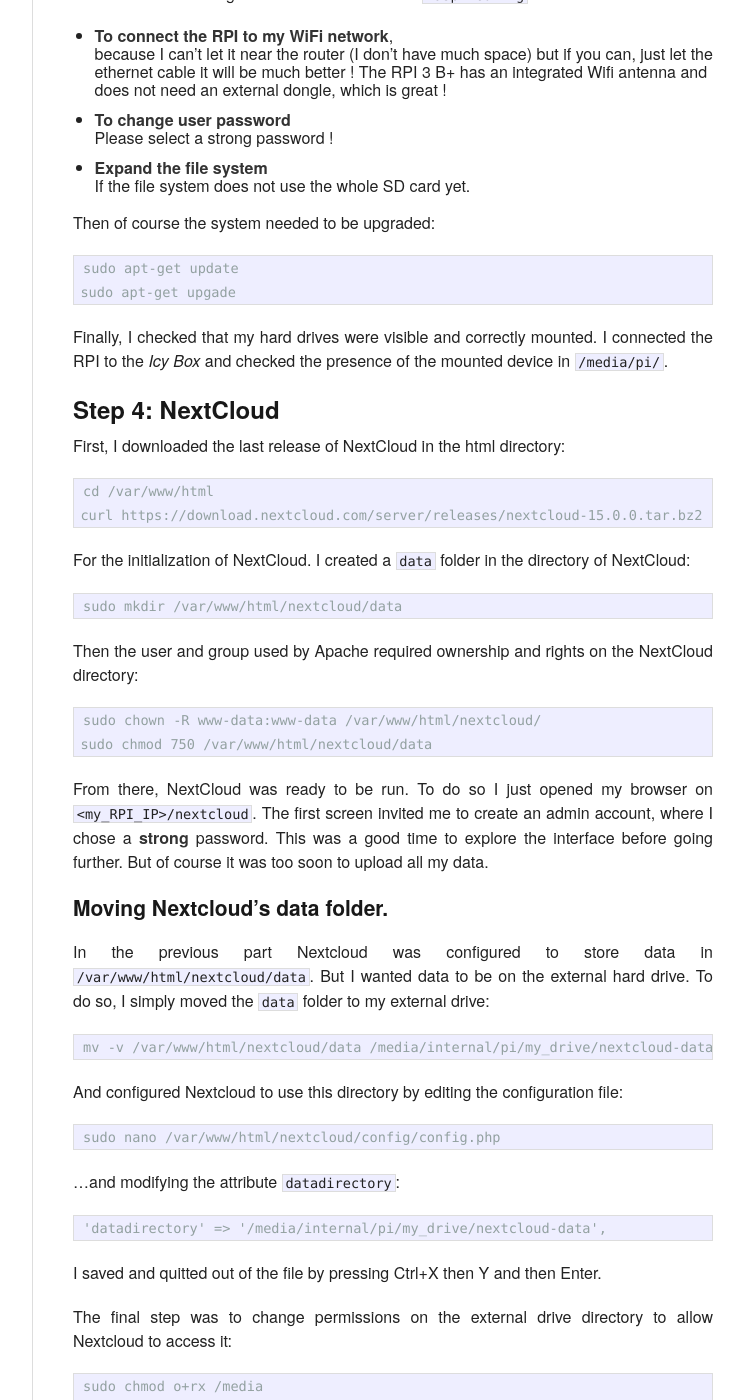
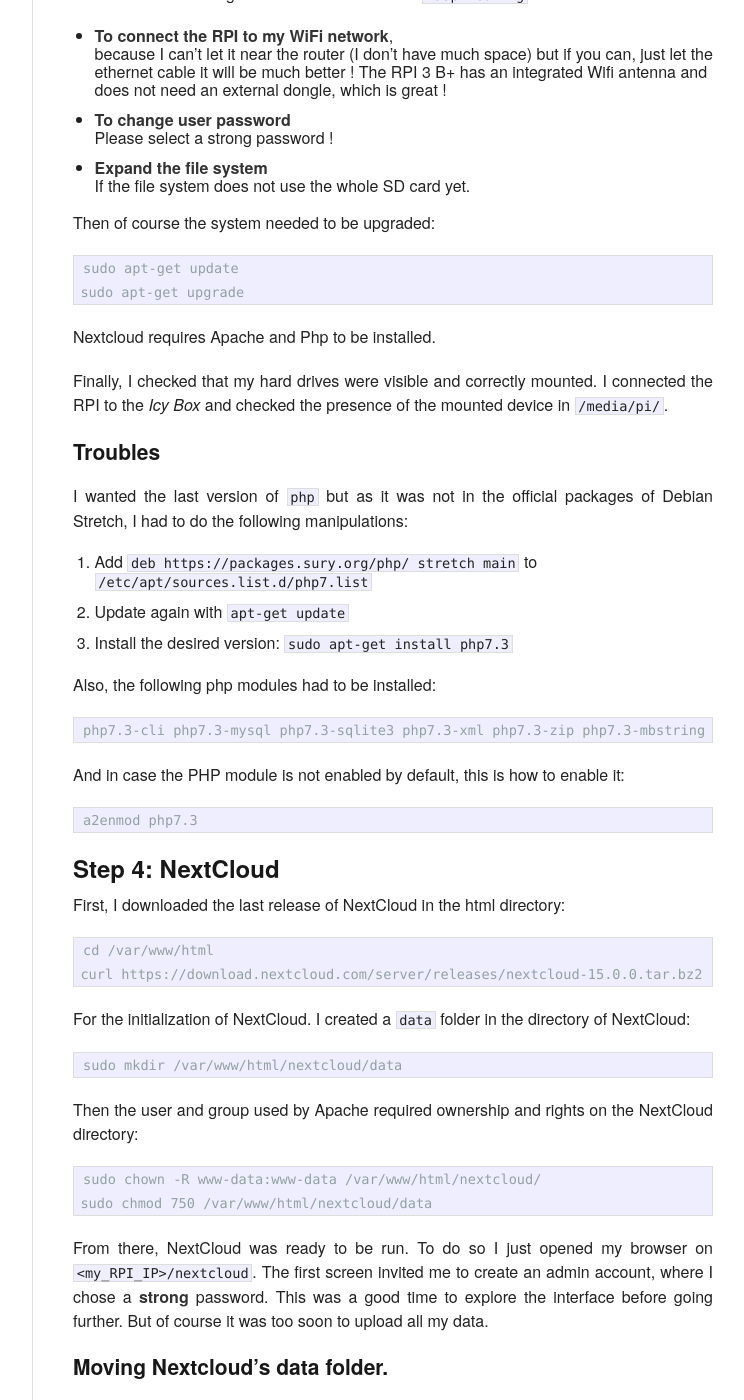
Before and after one commit to RomainTT/romaintt.github.io, a Jekyll site: the page built from _posts/2019-01-04-my-cloud.md, in a window 1280 px wide and 1400 px high, scrolled down 3035 px. Shown: the whole window, without its empty margins (378-1122 px from the left). Built offline with Jekyll 4.4.1, drawn with Linux system fonts in a browser that asks for light colours; some of the changed text lies outside the part shown.

Commit message:
Edit mycloud (#1)
* Update 2019-01-04-my-cloud.md

- Add installation details before installing Nextcloud
- Add nextcloud optimizations section

```diff
--- a/_posts/2019-01-04-my-cloud.md
+++ b/_posts/2019-01-04-my-cloud.md
@@ -112,10 +112,30 @@
 Then of course the system needed to be upgraded:
 
     sudo apt-get update
-    sudo apt-get upgade
+    sudo apt-get upgrade
+
+Nextcloud requires Apache and Php to be installed.
 
 Finally, I checked that my hard drives were visible and correctly mounted. I connected the RPI to the *Icy Box*
 and checked the presence of the mounted device in `/media/pi/`.
+
+### Troubles
+
+I wanted the last version of `php` but as it was not in the
+official packages of Debian Stretch, I had to do the following manipulations:
+
+1. Add `deb https://packages.sury.org/php/ stretch main` to `/etc/apt/sources.list.d/php7.list`
+2. Update again with `apt-get update`
+3. Install the desired version: `sudo apt-get install php7.3`
+
+Also, the following php modules had to be installed:
+
+    php7.3-cli php7.3-mysql php7.3-sqlite3 php7.3-xml php7.3-zip php7.3-mbstring php7.3-gd php7.3-curl
+
+And in case the PHP module is not enabled by default, this is how to enable it:
+
+    a2enmod php7.3
+
 
 ## Step 4: NextCloud
 
@@ -209,6 +229,13 @@
 And once more, I restarted Apache:
 
     sudo service apache2 restart
+
+### Nextcloud optimizations
+
+Nextcloud can be speed up by configuring various things in the web server.
+[This page of the documentation](https://docs.nextcloud.com/server/stable/admin_manual/installation/server_tuning.html)
+explains the details of the tunings. Also, the administration page in the web interface of
+Nextcloud performs an auto-check and lists what can be improved. This is very useful information!
 
 ## Step 5: Connect the Pi to the outside world
 
```
